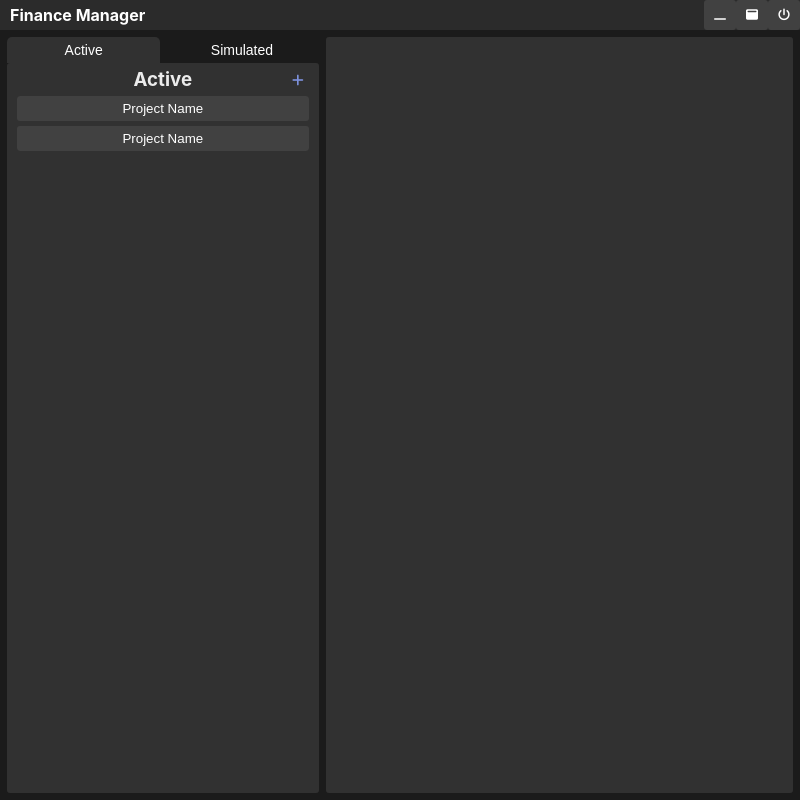
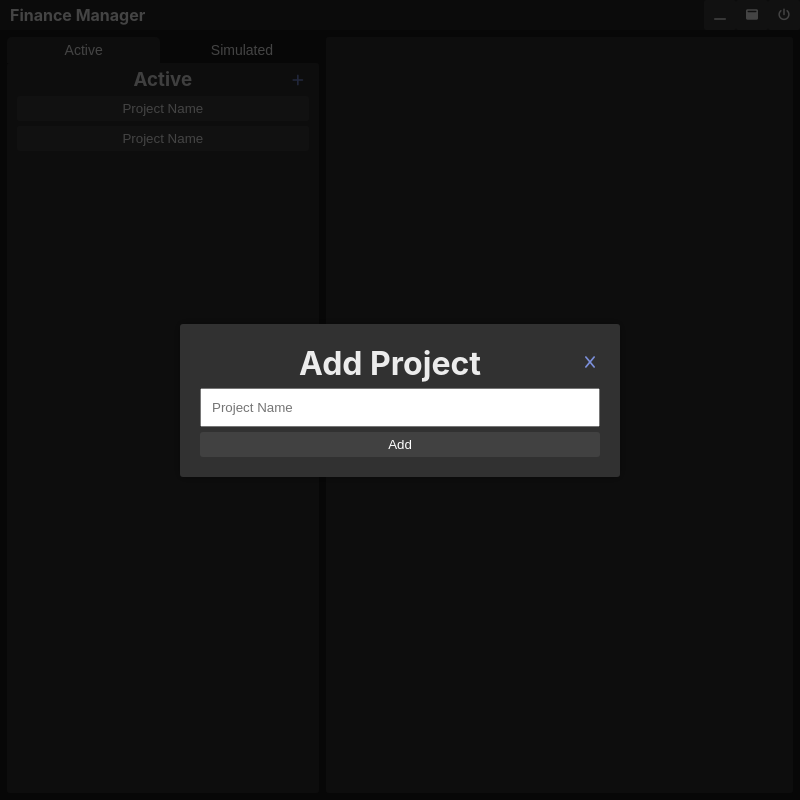
Before and after one commit to programmingKyle/finance-manager, an Electron app: page src/index.html in a window 800 px wide. Both pictures are taken after a click on the button 297 px from the left and 81 px from the top of the page. Drawn offline with Linux system fonts and the light colour scheme; no server answers.

Commit message:
Open add Project Overlay
- Click on the plus button and it will open an overlay that will later have functionality

```diff
--- a/src/index.html
+++ b/src/index.html
@@ -27,7 +27,7 @@
           <div class="container" style="align-content: start; overflow: hidden;">
             <div class="button-header-container">
               <h3 id="selectNavText">Active</h3>
-              <button class="slim-button fas fa-plus"></button>
+              <button id="addProjectButton" class="slim-button fas fa-plus"></button>
             </div>
             <div id="projectListContainer" class="list-container " style="display: grid; grid-gap: 5px;">
               <button>Project Name</button>
@@ -44,5 +44,6 @@
   <script src="frame.js"></script>
   <script src="nav.js"></script>
   <script src="overlayHandler.js"></script>
+  <script src="projectHandler.js"></script>
   <script src="autoUpdater.js"></script>
 </html>
--- a/src/overlays.html
+++ b/src/overlays.html
@@ -7,3 +7,12 @@
     <button id="quitUpdateButton" class="input-button">Update & Quit</button>
   </div>
 </div>
+
+<div id="addProjectContainer" class="centered-container" style="text-align: center;">
+  <div style="display: grid; grid-template-columns: 1fr auto;">
+      <h1>Add Project</h1>
+      <button id="addProjectCloseButton" class="slim-button fa-solid fa-x"></button>
+  </div>
+  <input id="projectNameInput" type="text" placeholder="Project Name" style="padding: 10px;">
+  <button id="confirmAddProjectButton" class="input-button">Add</button>
+</div>
--- /dev/null
+++ b/src/projectHandler.js
@@ -0,0 +1,12 @@
+const addProjectButton_el = document.getElementById('addProjectButton');
+
+addProjectButton_el.addEventListener('click', () => {
+    overlayContainer_el.style.display = 'flex';
+    loadOverlayContent('overlays.html', '#addProjectContainer', addProjectListeners);
+});
+
+function addProjectListeners(){
+    const addProjectCloseButton_el = document.getElementById('addProjectCloseButton');
+    const projectNameInput_el = document.getElementById('projectNameInput');
+    const confirmAddProjectButton_el = document.getElementById('confirmAddProjectButton');
+}
```
Lines whose indentation alone changed are shown as unchanged.
